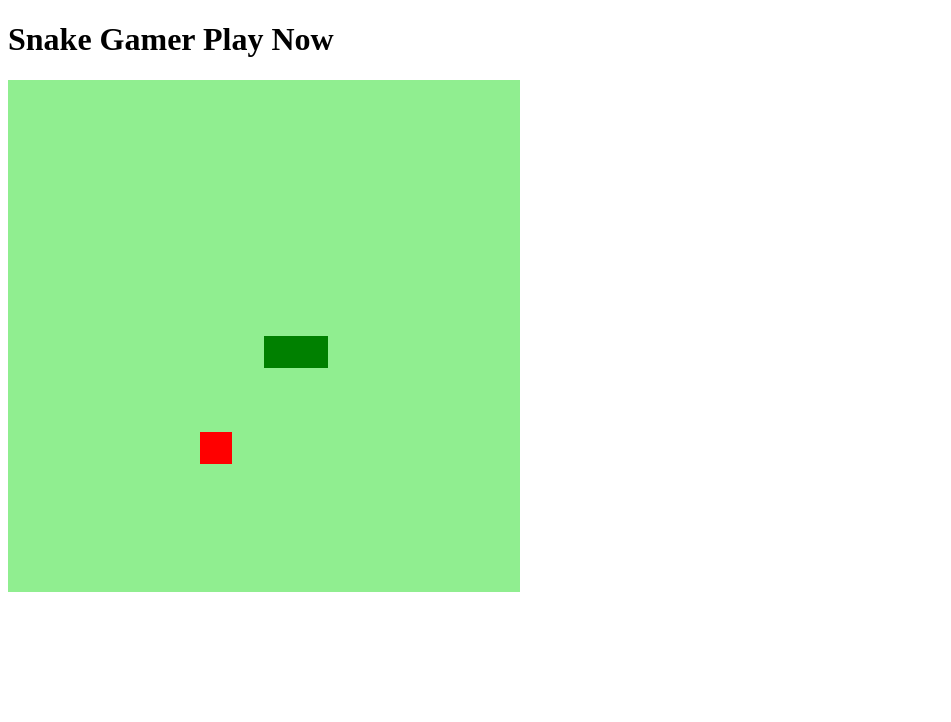
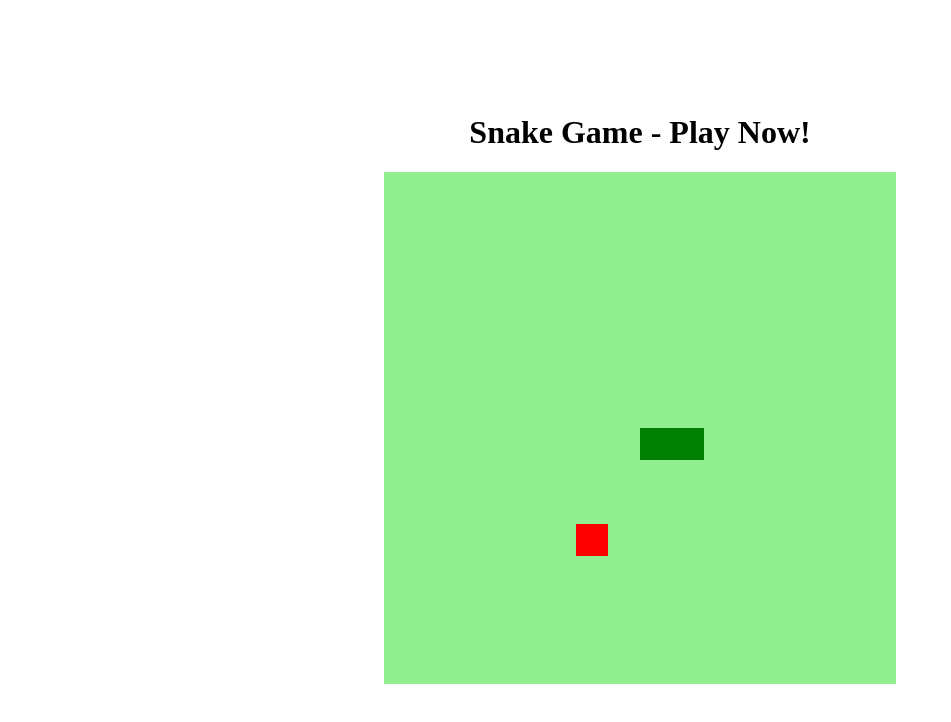
Before and after one commit to richardconceicao/SnakeGame, a plain HTML site: page index.html in a window 1280 px wide. Shown: the whole page, without its empty margins (0-951 px from the left). Drawn offline with Linux system fonts and the light colour scheme.

Commit message:
estilizando o jogo

```diff
--- a/index.html
+++ b/index.html
@@ -7,7 +7,7 @@
     <script defer src="js/script.js"></script>
     <title>Snake Game</title>
 </head>
-<h1>Snake Gamer Play Now</h1>
+<h1>Snake Game - Play Now!</h1>
 <body>
     <canvas id="snake" width="512" height="512"></canvas>
 </body>
--- a/style.css
+++ b/style.css
@@ -0,0 +1,10 @@
+body{
+    height: 95vh;
+    width: 95;
+    display: flex;
+    justify-content: center;
+    align-items: center;
+    flex-direction: column;
+    color: black;
+
+}
```
